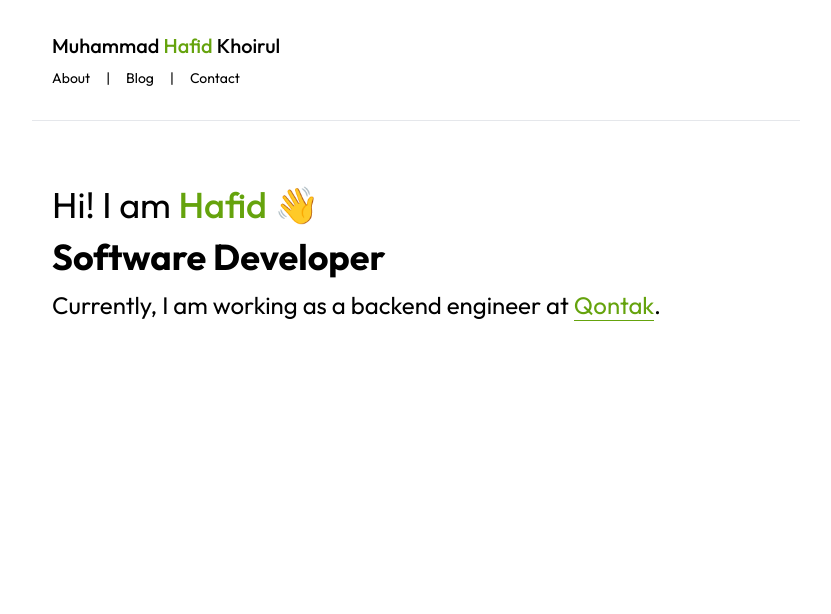
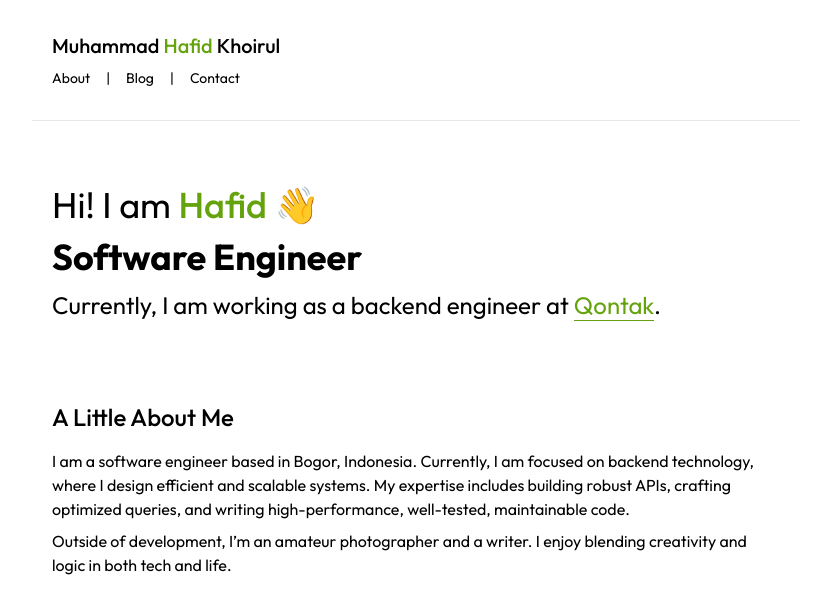
Before and after one commit to mhafidk/blog, a SvelteKit app: page / in a window 1280 px wide. Shown: the top 614 px of the page, without its empty margins (224-1055 px from the left). Built offline with nearby package versions, Linux system fonts and the light colour scheme.

Commit message:
add a little about me section

```diff
--- a/src/routes/+page.svelte
+++ b/src/routes/+page.svelte
@@ -1,6 +1,6 @@
 <div class="mt-16">
-	<p class="text-4xl">Hi! I am <span class="text-lime-600 font-medium">Hafid</span> 👋</p>
-	<p class="text-4xl font-bold my-3">Software Developer</p>
+	<h1 class="text-4xl">Hi! I am <span class="text-lime-600 font-medium">Hafid</span> 👋</h1>
+	<p class="text-4xl font-bold my-3">Software Engineer</p>
 	<p class="text-2xl">
 		Currently, I am working as a backend engineer at <a
 			href="https://www.qontak.com"
@@ -10,3 +10,15 @@
 		>.
 	</p>
 </div>
+<div class="my-20">
+	<h2 class="text-2xl font-medium">A Little About Me</h2>
+	<p class="mt-4">
+		I am a software engineer based in Bogor, Indonesia. Currently, I am focused on backend
+		technology, where I design efficient and scalable systems. My expertise includes building robust
+		APIs, crafting optimized queries, and writing high-performance, well-tested, maintainable code.
+	</p>
+	<p class="mt-2">
+		Outside of development, I’m an amateur photographer and a writer. I enjoy blending creativity
+		and logic in both tech and life.
+	</p>
+</div>
```
